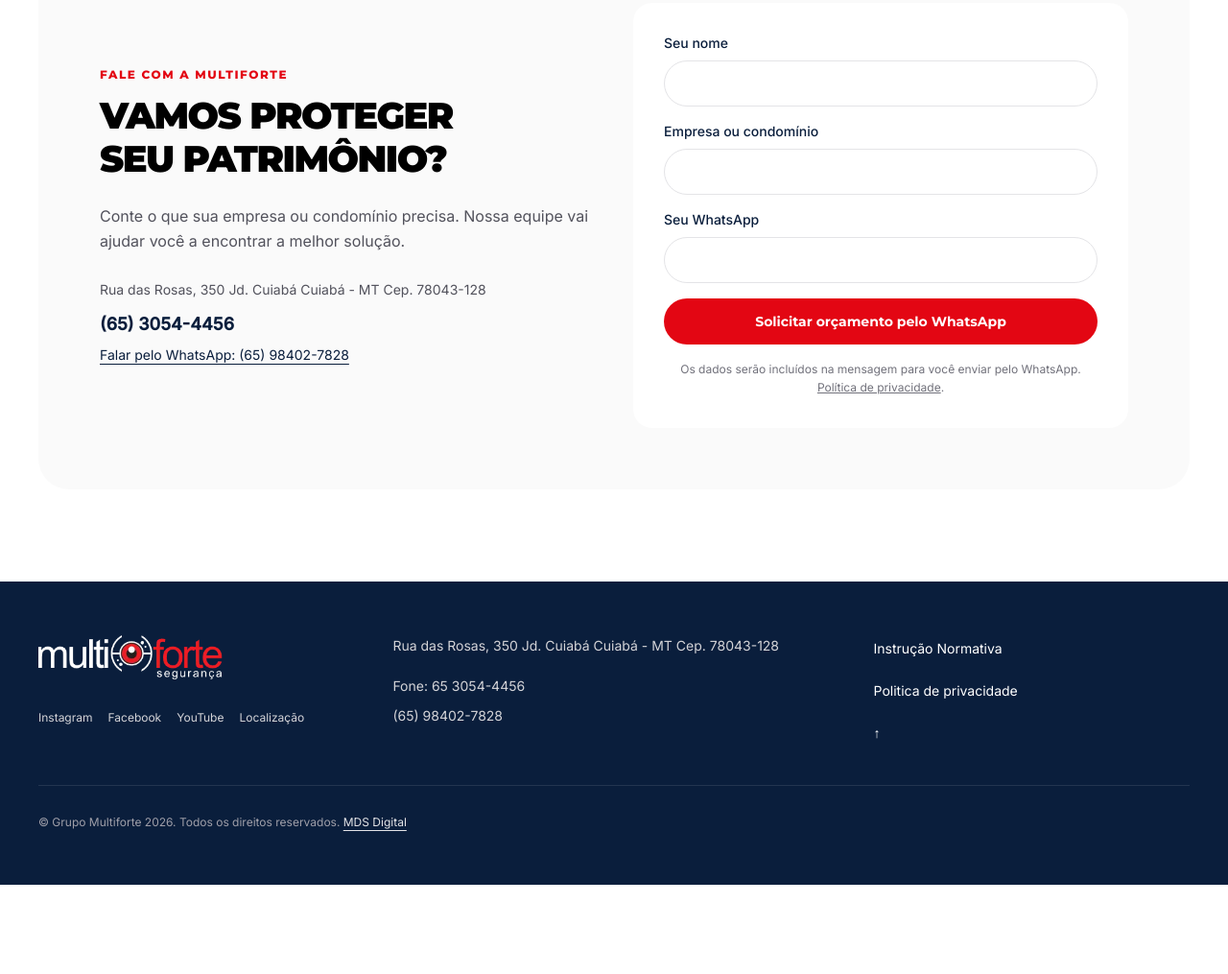
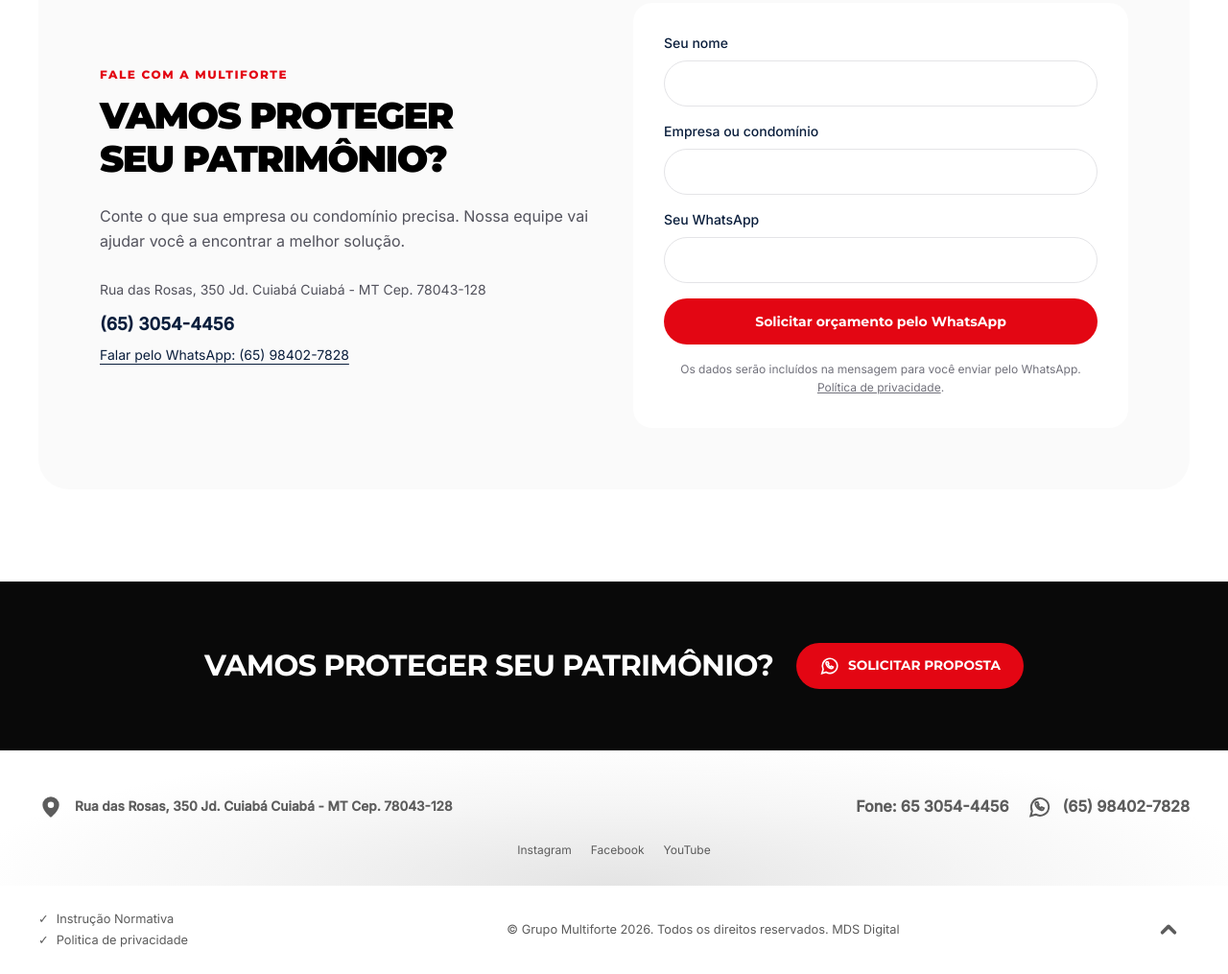
Before and after one commit to mdsdigitalservice/multiforte, an Astro site: page / in a window 1280 px wide. Shown: the part 5566-6581 px from the top of the page at 96% size. Before the commit the page ends 6488 px from the top, so only its background shows below. Built offline with nearby package versions, Linux system fonts and the light colour scheme; Astro itself is replaced by a stand-in of ours.

Commit message:
Restyle footer with black CTA white contact strip and compact legal links to match reference

```diff
--- a/src/components/Footer.astro
+++ b/src/components/Footer.astro
@@ -1,13 +1,77 @@
 ---
-import { site } from '../data/site';
 import data from '../data/wordpress.json';
+const location = data.footer.socials.find(social => social.label === 'Localização');
+const socials = data.footer.socials.filter(social => social.label !== 'Localização');
 ---
-<footer id="rodape" class="bg-ink py-14 text-white"><div class="container-site">
-  <div class="grid gap-10 border-b border-white/10 pb-10 md:grid-cols-[1fr_1.4fr_1fr]">
-    <div><a href="/" aria-label={site.name}><img src={site.logo} alt={site.name} width="300" height="72" loading="lazy" class="h-auto w-48" /></a><div class="mt-6 flex flex-wrap gap-4 text-xs text-zinc-300">{data.footer.socials.map(social => <a href={social.href} class="py-2 hover:text-white">{social.label}</a>)}</div></div>
-    <div class="space-y-4 text-sm leading-relaxed text-zinc-300"><p>{data.footer.address}</p><p><a href="tel:+556530544456" class="inline-block py-1 hover:text-white">{data.footer.phones[0]}</a><br /><a href={data.footer.cta.href} class="inline-block py-1 hover:text-white">{data.footer.phones[1]}</a></p></div>
-    <nav aria-label="Rodapé" class="flex flex-col items-start gap-4 text-sm">{data.footer.links.map(link => <a href={link.href} class="py-1 hover:text-red-300">{link.label}</a>)}<a href="/#home" class="py-1" aria-label="Voltar ao início">↑</a></nav>
+<footer id="rodape" class="site-footer">
+  <div class="footer-invitation">
+    <div class="container-site footer-invitation-inner">
+      <h2>{data.cta.title}</h2>
+      <a href={data.footer.cta.href} class="button footer-proposal">
+        <svg viewBox="0 0 24 24" fill="none" stroke="currentColor" stroke-width="1.8" aria-hidden="true"><path d="M20.5 11.7a8.5 8.5 0 0 1-12.7 7.4L3 20.5l1.4-4.6a8.5 8.5 0 1 1 16.1-4.2Z"/><path d="M8.3 7.4c-.4.2-.8.8-.7 1.6.4 2.8 3 5.5 5.8 6 .8.1 1.5-.3 1.8-.8l.5-1-2-1-.8.9c-1.4-.5-2.5-1.6-3-3l.8-.7-.9-2Z"/></svg>
+        {data.footer.cta.label}
+      </a>
+    </div>
   </div>
-  <div class="footer-copy mt-7 hidden text-xs leading-relaxed text-zinc-400 md:block" set:html={data.footer.copyrightDesktop} />
-  <div class="footer-copy mt-7 text-xs leading-relaxed text-zinc-400 md:hidden" set:html={data.footer.copyrightMobile} />
-</div></footer>
+  <div class="footer-contacts">
+    <div class="container-site footer-contacts-inner">
+      <div class="footer-location">
+        <svg viewBox="0 0 24 24" fill="currentColor" aria-hidden="true"><path d="M12 2a8 8 0 0 0-8 8c0 6 8 12 8 12s8-6 8-12a8 8 0 0 0-8-8Zm0 11a3 3 0 1 1 0-6 3 3 0 0 1 0 6Z"/></svg>
+        <a href={location?.href}>{data.footer.address}</a>
+      </div>
+      <div class="footer-phones">
+        <a href="tel:+556530544456">{data.footer.phones[0]}</a>
+        <a href={data.footer.cta.href} class="footer-whatsapp">
+          <svg viewBox="0 0 24 24" fill="none" stroke="currentColor" stroke-width="1.8" aria-hidden="true"><path d="M20.5 11.7a8.5 8.5 0 0 1-12.7 7.4L3 20.5l1.4-4.6a8.5 8.5 0 1 1 16.1-4.2Z"/><path d="M8.3 7.4c-.4.2-.8.8-.7 1.6.4 2.8 3 5.5 5.8 6 .8.1 1.5-.3 1.8-.8l.5-1-2-1-.8.9c-1.4-.5-2.5-1.6-3-3l.8-.7-.9-2Z"/></svg>
+          {data.footer.phones[1]}
+        </a>
+      </div>
+      <nav class="footer-socials" aria-label="Redes sociais">{socials.map(social => <a href={social.href}>{social.label}</a>)}</nav>
+    </div>
+  </div>
+  <div class="container-site footer-bottom">
+    <nav class="footer-legal" aria-label="Rodapé">{data.footer.links.map(link => <a href={link.href}><span aria-hidden="true">✓</span>{link.label}</a>)}</nav>
+    <div class="footer-copyright" set:html={data.footer.copyrightDesktop} />
+    <a href="/#home" class="footer-top" aria-label="Voltar ao início"><svg viewBox="0 0 24 24" fill="none" stroke="currentColor" stroke-width="4" stroke-linecap="round" stroke-linejoin="round" aria-hidden="true"><path d="m5 15 7-7 7 7"/></svg></a>
+  </div>
+</footer>
+<style>
+  .site-footer { background:white; color:#5c5c5c; }
+  .site-footer a { color:inherit; text-decoration:none; }
+  .site-footer a:hover { color:#E30613; }
+  .footer-invitation { background:#090909; color:white; padding-block:64px; }
+  .footer-invitation-inner { display:flex; justify-content:center; align-items:center; gap:24px; }
+  .footer-invitation h2 { font-family:"Montserrat",Arial,sans-serif; font-size:clamp(1.4rem,2.4vw,2rem); font-weight:700; text-transform:uppercase; line-height:1.3; letter-spacing:-.025em; margin:0; }
+  .footer-proposal { flex-shrink:0; gap:8px; text-transform:uppercase; color:white!important; font-size:.85rem; }
+  .footer-proposal svg { width:22px; height:22px; }
+  .footer-contacts { background:radial-gradient(ellipse at 50% 100%,#e4e4e4 0%,#f6f6f6 45%,#fff 76%); }
+  .footer-contacts-inner { display:grid; grid-template-columns:1fr auto; align-items:center; gap:20px 32px; padding-top:44px; padding-bottom:28px; }
+  .footer-location { display:flex; align-items:center; gap:12px; font-size:.85rem; font-weight:600; line-height:1.6; }
+  .footer-location svg { flex-shrink:0; width:26px; height:30px; }
+  .footer-phones { display:flex; flex-wrap:wrap; justify-content:flex-end; align-items:center; gap:20px; font-weight:600; font-size:1rem; }
+  .footer-whatsapp { display:inline-flex; align-items:center; gap:10px; }
+  .footer-whatsapp svg { width:26px; height:26px; }
+  .footer-socials { grid-column:1/-1; display:flex; justify-content:center; flex-wrap:wrap; gap:20px; font-size:.75rem; }
+  .footer-bottom { display:grid; grid-template-columns:230px 1fr 44px; align-items:center; gap:24px; padding-block:24px; font-size:.8rem; line-height:1.6; }
+  .footer-legal { display:flex; flex-direction:column; gap:2px; }
+  .footer-legal a { display:flex; gap:8px; align-items:center; }
+  .footer-copyright { text-align:center; }
+  .footer-copyright :global(p) { margin:0; }
+  .footer-copyright :global(a) { color:inherit; text-decoration:none; }
+  .footer-copyright :global(a:hover) { color:#E30613; }
+  .footer-top { display:flex; width:44px; height:44px; align-items:center; justify-content:center; border-radius:50%; }
+  .footer-top:hover { background:#f4f4f4; }
+  .footer-top svg { width:22px; height:22px; }
+  @media(max-width:767px) {
+    .footer-invitation { padding-block:40px; }
+    .footer-invitation-inner { flex-direction:column; gap:20px; text-align:center; }
+    .footer-contacts-inner { grid-template-columns:1fr; padding-block:32px; gap:24px; }
+    .footer-location { justify-content:center; text-align:center; }
+    .footer-phones { justify-content:center; gap:16px; font-size:.95rem; }
+    .footer-socials { gap:24px; }
+    .footer-bottom { grid-template-columns:1fr 44px; gap:20px 12px; padding-block:24px; }
+    .footer-legal { grid-column:1; }
+    .footer-top { grid-column:2; grid-row:1; }
+    .footer-copyright { grid-column:1/-1; grid-row:2; text-align:left; font-size:.75rem; }
+  }
+</style>
```
